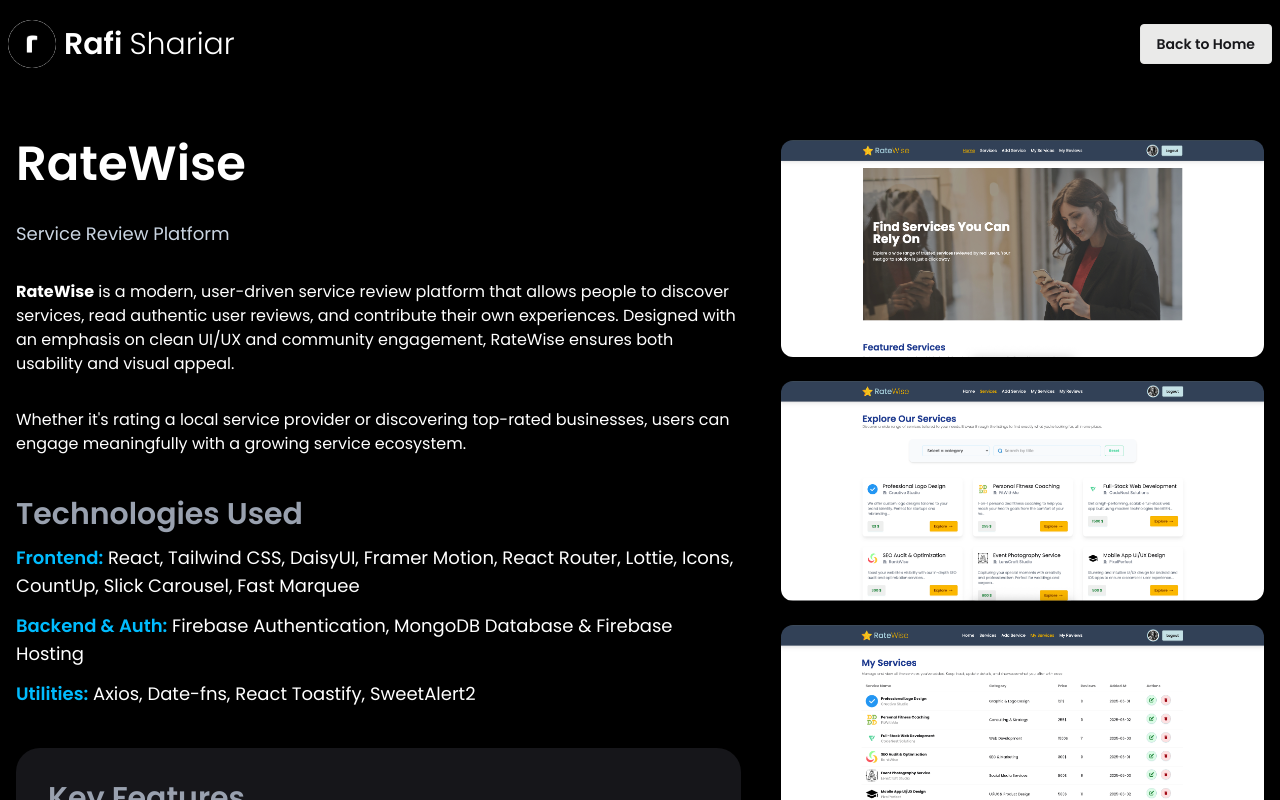
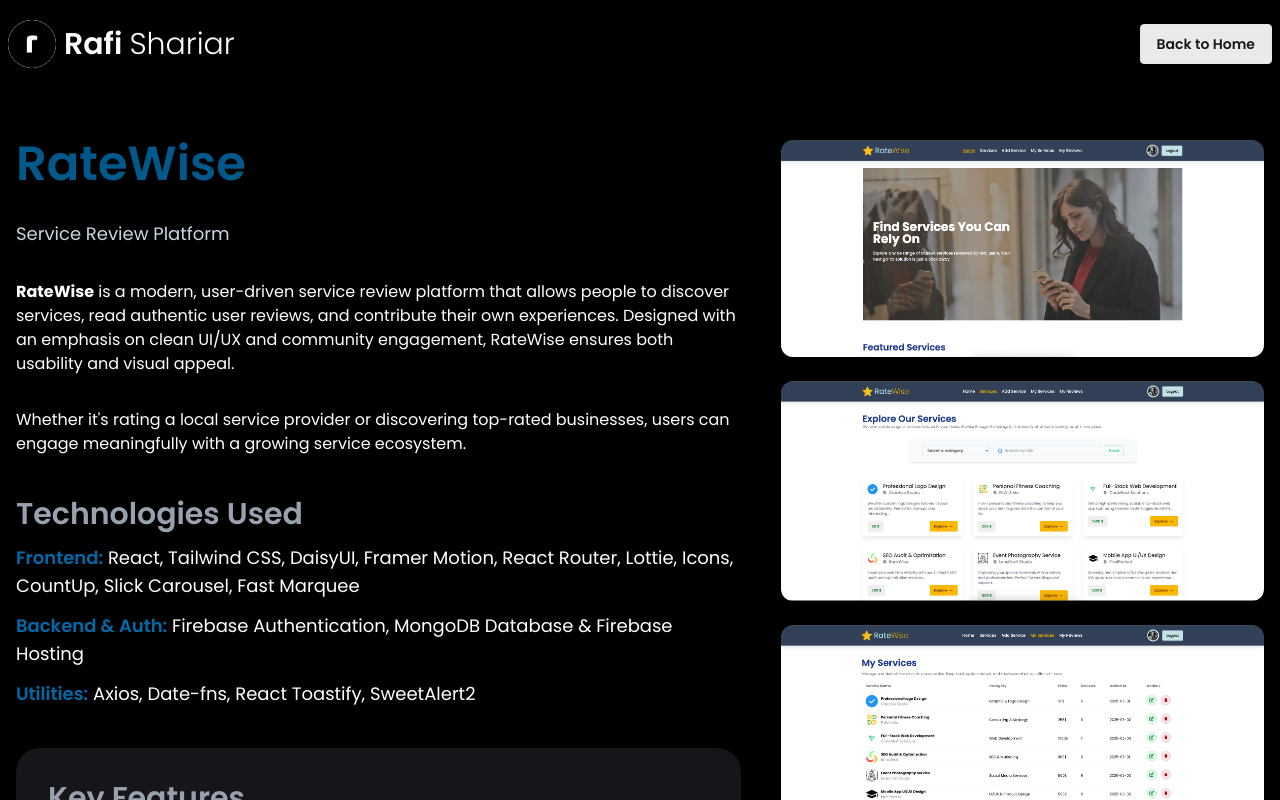
Before and after one commit to Rafi-Shariar/My-Portfolio, a React (Vite) app: page /RateWise in a window 1280 px wide. Shown: the top 800 px of the page. Built offline with nearby package versions, Linux system fonts and the light colour scheme.

Commit message:
updated Ratewise details

```diff
--- a/src/pages/RateWisePage.jsx
+++ b/src/pages/RateWisePage.jsx
@@ -21,7 +21,7 @@
       <div className="max-w-7xl mx-auto flex flex-col md:flex-row gap-10 px-4 py-16">
         {/* Left Column: Content */}
         <div className="md:w-3/5 space-y-8">
-          <h1 className="text-5xl font-semibold">RateWise</h1>
+          <h1 className="text-5xl font-semibold text-sky-800">RateWise</h1>
           <p className="text-lg text-slate-300">Service Review Platform</p>
 
           <p>
@@ -35,13 +35,13 @@
           <div>
             <h2 className="text-3xl font-semibold text-gray-400 mt-10">Technologies Used</h2>
             <p className="text-lg mt-3">
-              <span className="font-semibold text-sky-400">Frontend:</span> React, Tailwind CSS, DaisyUI, Framer Motion, React Router, Lottie, Icons, CountUp, Slick Carousel, Fast Marquee
+              <span className="font-semibold text-sky-700">Frontend:</span> React, Tailwind CSS, DaisyUI, Framer Motion, React Router, Lottie, Icons, CountUp, Slick Carousel, Fast Marquee
             </p>
             <p className="text-lg mt-3">
-              <span className="font-semibold text-sky-400">Backend & Auth:</span> Firebase Authentication, MongoDB Database & Firebase Hosting
+              <span className="font-semibold text-sky-700">Backend & Auth:</span> Firebase Authentication, MongoDB Database & Firebase Hosting
             </p>
             <p className="text-lg mt-3">
-              <span className="font-semibold text-sky-400">Utilities:</span> Axios, Date-fns, React Toastify, SweetAlert2
+              <span className="font-semibold text-sky-700">Utilities:</span> Axios, Date-fns, React Toastify, SweetAlert2
             </p>
           </div>
 
@@ -95,14 +95,14 @@
             >
               <FaGithub /> Client Code
             </a>
-            <a
+            {/* <a
               href="https://github.com/Rafi-Shariar/RateWise-Server-Side"
               target="_blank"
               rel="noopener noreferrer"
               className="flex items-center gap-2 text-sm font-medium text-gray-400 border border-gray-600 rounded-full px-4 py-2 hover:bg-gray-800 hover:text-white transition"
             >
               <FaGithub /> Server Code
-            </a>
+            </a> */}
             <NavLink to={'/'}>
               <button className="btn btn-outline btn-sm">Back to Home</button>
             </NavLink>
```
